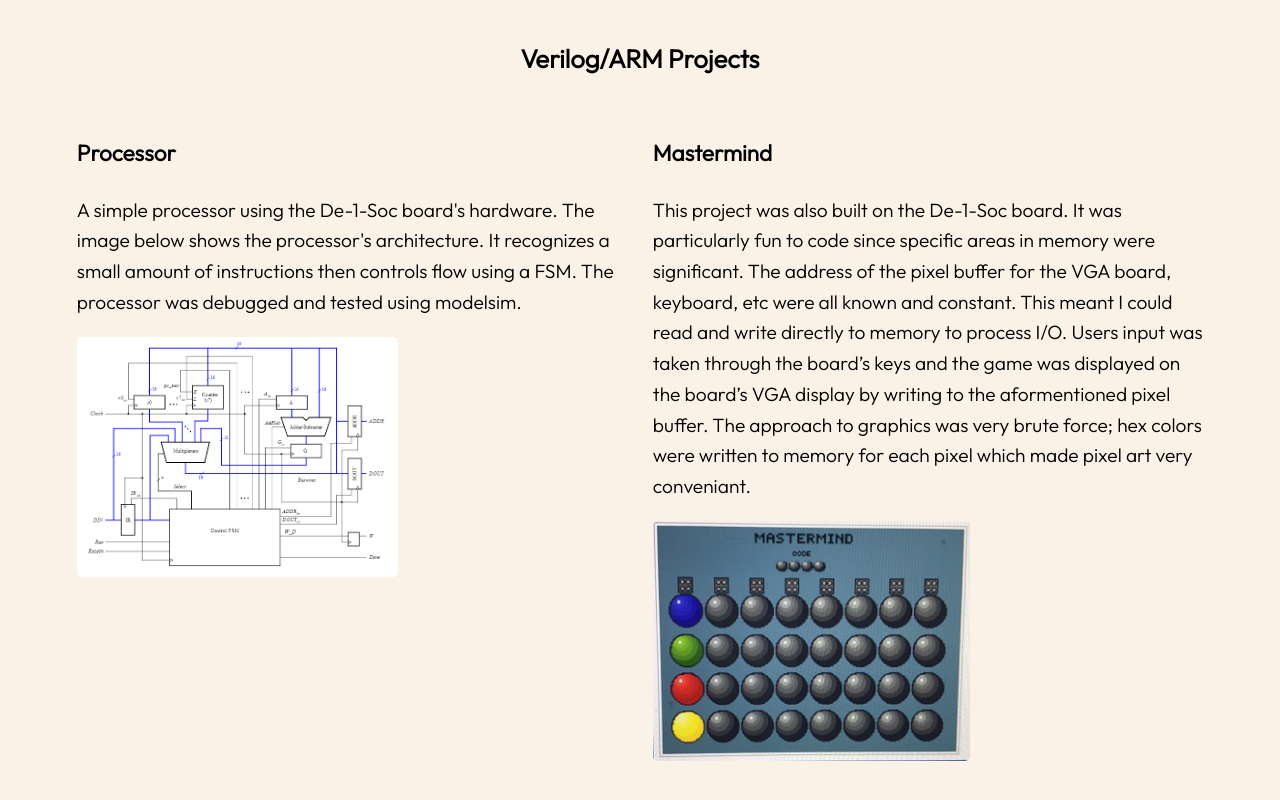
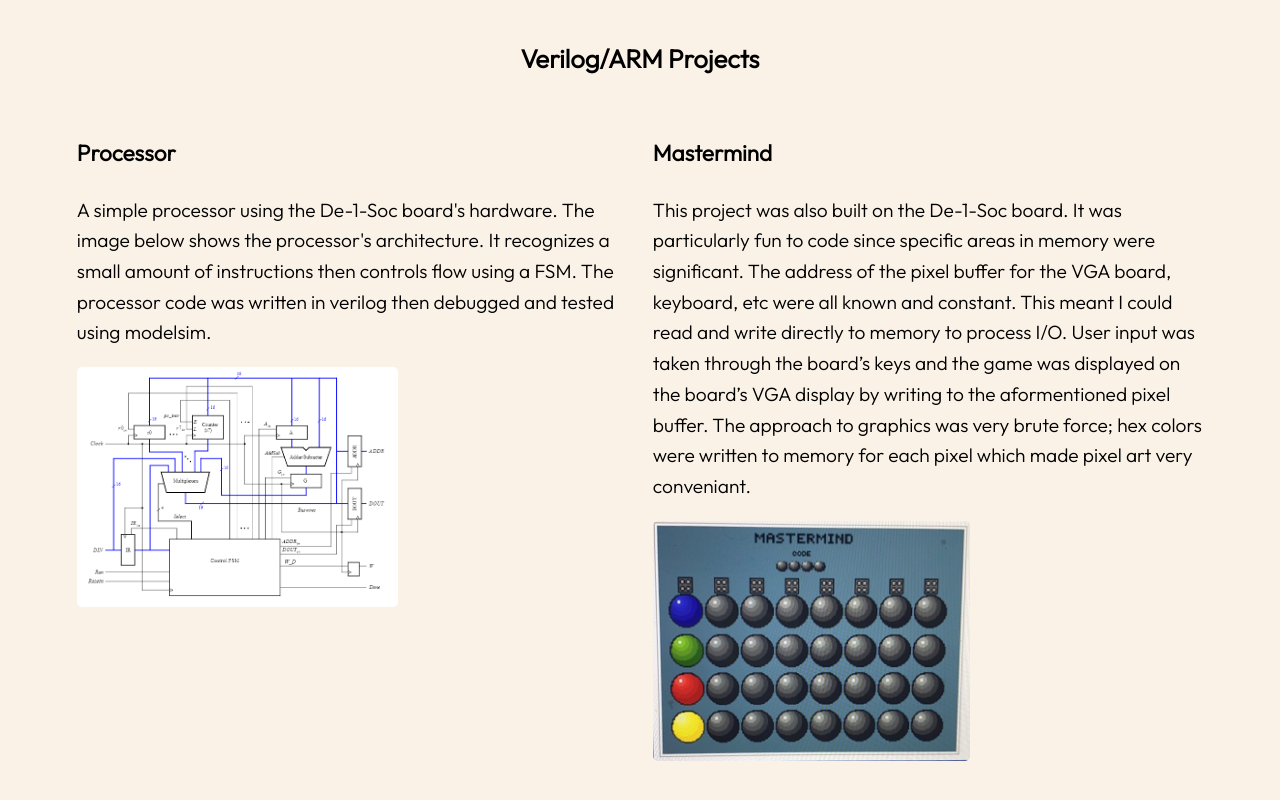
Before and after one commit to AliAboelela123/myWebsite, a plain HTML site: page projects.html in a window 1280 px wide. Shown: the part 2896-3696 px from the top of the page. Drawn offline with Linux system fonts and the light colour scheme.

Commit message:
Spelling mistake

```diff
--- a/projects.html
+++ b/projects.html
@@ -117,13 +117,13 @@
 
                     <div class = "medItem">
                         <h3 class = "medTitle">Processor</h3>
-                        <p class = "medText">A simple processor using the De-1-Soc board's hardware. The image below shows the processor's architecture. It recognizes a small amount of instructions then controls flow using a FSM. The processor was debugged and tested using modelsim.</p>
+                        <p class = "medText">A simple processor using the De-1-Soc board's hardware. The image below shows the processor's architecture. It recognizes a small amount of instructions then controls flow using a FSM. The processor code was written in verilog then debugged and tested using modelsim.</p>
                         <img class = "medImg" src = "img/verilog.png">
                     </div>
 
                     <div class = "medItem">
                         <h3 class = "medTitle">Mastermind</h3>
-                        <p class = "medText">This project was also built on the De-1-Soc board. It was particularly fun to code since specific areas in memory were significant. The address of the pixel buffer for the VGA board, keyboard, etc were all known and constant. This meant I could read and write directly to memory to process I/O. Users input was taken through the board’s keys and the game was displayed on the board’s VGA display by writing to the aformentioned pixel buffer. The approach to graphics was very brute force; hex colors were written to memory for each pixel which made pixel art very conveniant.</p>
+                        <p class = "medText">This project was also built on the De-1-Soc board. It was particularly fun to code since specific areas in memory were significant. The address of the pixel buffer for the VGA board, keyboard, etc were all known and constant. This meant I could read and write directly to memory to process I/O. User input was taken through the board’s keys and the game was displayed on the board’s VGA display by writing to the aformentioned pixel buffer. The approach to graphics was very brute force; hex colors were written to memory for each pixel which made pixel art very conveniant.</p>
 
                         <img class = "medImg" src = "img/mastermind.jpg">
                     </div>
```
